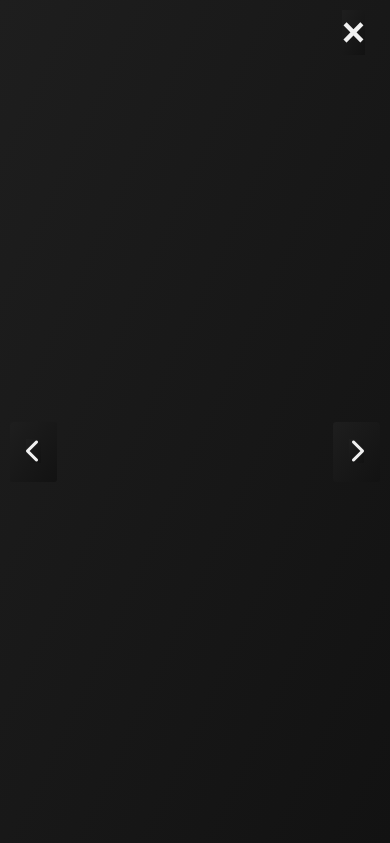
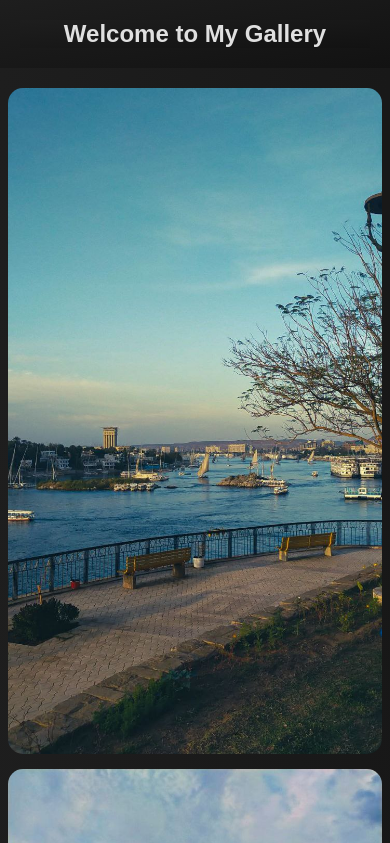
Before and after one commit to AmnaZaher/CodeAlpha_Image_Gallery, a plain HTML site: page index.html in a window 390 px wide. Shown: the top 843 px of the page. Drawn offline with Linux system fonts and the light colour scheme.

Commit message:
Add files via upload

```diff
--- a/index.html
+++ b/index.html
@@ -4,10 +4,14 @@
     <meta charset="UTF-8">
     <meta name="viewport" content="width=device-width, initial-scale=1.0">
     <title>Image Gallery</title>
+    <link rel="icon" href="images/camera.jpg">
     <link rel="stylesheet" href="style.css">
     <link rel="stylesheet" href="https://cdnjs.cloudflare.com/ajax/libs/font-awesome/6.6.0/css/all.min.css" integrity="sha512-Kc323vGBEqzTmouAECnVceyQqyqdsSiqLQISBL29aUW4U/M7pSPA/gEUZQqv1cwx4OnYxTxve5UMg5GT6L4JJg==" crossorigin="anonymous" referrerpolicy="no-referrer" />
 </head>
 <body>
+    <header>
+        <h1>Welcome to My Gallery</h1>
+    </header>
     <div class="container">
         <div class="gallery">
             <img src="images/photo_11_2024-09-07_16-59-28.jpg">
@@ -34,12 +38,14 @@
         </div>
     </div>
 
-    <div id="modal" class="modal">
-        <span class="close">&times;</span>
-        <img class="modal-content" id="modal-img">
-        <a class="prev" onclick="changeSlide(-1)"><i class="fas fa-chevron-left"></i></a>
-        <a class="next" onclick="changeSlide(1)"><i class="fas fa-chevron-right"></i></a>
+   <div id="modal" class="modal">
+    <span class="close">&times;</span>
+    <img id="modal-img" class="modal-content">
+    <a class="prev" onclick="changeSlide(-1)">&#10094;</a>
+    <a class="next" onclick="changeSlide(1)">&#10095;</a>
     </div>
+
+
 
     <script src="script.js"></script>
 </body>
--- a/script.js
+++ b/script.js
@@ -1,33 +1,47 @@
-// script.js
-
+document.addEventListener("DOMContentLoaded", () => {
     let modal = document.getElementById("modal");
     let modalImg = document.getElementById("modal-img");
     let currentIndex = 0;
     let images = Array.from(document.querySelectorAll(".gallery img"));
 
-// Open modal
+    // Ensure modal is hidden when page loads or refreshes
+    modal.style.display = "none";
+
+    // Open modal when image is clicked
     images.forEach((img, index) => {
         img.addEventListener("click", () => {
             modal.style.display = "flex";
             modalImg.src = img.src;
-        modalImg.style.opacity = "1"; // Ensure image is visible immediately
+            modalImg.style.opacity = "1";
             currentIndex = index;
         });
     });
 
-// Close modal
+    // Close modal when the close button is clicked
     document.querySelector(".close").addEventListener("click", () => {
         modal.style.display = "none";
     });
 
-// Change slide
+    // Close modal if the escape key is pressed
+    document.addEventListener("keydown", (event) => {
+        if (event.key === "Escape") {
+            modal.style.display = "none";
+        }
+    });
+
+    // Function to change slides in the modal
     function changeSlide(direction) {
         currentIndex += direction;
         if (currentIndex >= images.length) currentIndex = 0;
         if (currentIndex < 0) currentIndex = images.length - 1;
-    modalImg.style.opacity = "0"; // Fade out before changing image
+        modalImg.style.opacity = "0";
         setTimeout(() => {
             modalImg.src = images[currentIndex].src;
-        modalImg.style.opacity = "1"; // Fade in after changing image
-    }, 200); // timeout to match the fade-out duration
+            modalImg.style.opacity = "1";
+        }, 200);
     }
+
+    // Attach changeSlide to prev and next buttons
+    document.querySelector(".prev").addEventListener("click", () => changeSlide(-1));
+    document.querySelector(".next").addEventListener("click", () => changeSlide(1));
+});
--- a/style.css
+++ b/style.css
@@ -4,7 +4,20 @@
     box-sizing: border-box;
     font-family: 'Poppins', sans-serif;
     background: linear-gradient(to bottom right, #1e1e1e, #121212);
+    color: #e0e0e0;
 }
+
+header {
+    padding: 20px;
+    margin: auto;
+}
+
+h1 {
+    margin: 0;
+    font-size: 2.5em;
+    text-align: center;
+}
+
 .container {
     width: 100%;
     min-height: 100vh;
@@ -28,7 +41,7 @@
 }
 
 .gallery img:hover {
-    transform: scale(1.1) rotate(3deg); /* Scale up and rotate by 3 degree */
+    transform: scale(1.1) rotate(3deg); /* Scale up and rotate by 3 degrees */
 }
 
 .modal {
@@ -72,7 +85,7 @@
     cursor: pointer;
     transition: background-color 0.3s ease;
     border-radius: 3px;
-    background-color: rgba(0,0,0,0.5);
+    background-color: rgba(0, 0, 0, 0.5);
 }
 
 .prev {
@@ -84,5 +97,45 @@
 }
 
 .prev:hover, .next:hover {
-    background-color: rgba(0,0,0,0.8);
+    background-color: rgba(0, 0, 0, 0.8);
 }
+
+/* Responsive adjustments */
+@media (max-width: 768px) {
+    .container {
+        padding: 30px 5%;
+    }
+
+    h1 {
+        font-size: 2em; /* Smaller heading on tablets and phones */
+    }
+
+    .gallery {
+        grid-template-columns: repeat(auto-fit, minmax(200px, 1fr)); /* Adjust grid layout for medium screens */
+    }
+
+    .prev, .next {
+        font-size: 20px;
+        padding: 12px;
+    }
+}
+
+@media (max-width: 480px) {
+    .container {
+        padding: 20px 2%;
+    }
+
+    h1 {
+        font-size: 1.5em; /* Smaller heading on phones */
+    }
+
+    .gallery {
+        grid-template-columns: 1fr; /* Single column layout for phones */
+        grid-gap: 15px; /* Adjust spacing between images */
+    }
+
+    .prev, .next {
+        font-size: 18px;
+        padding: 10px;
+    }
+}
```
Also changed, not shown: images/camera.jpg (added). Lines whose indentation alone changed are shown as unchanged.
